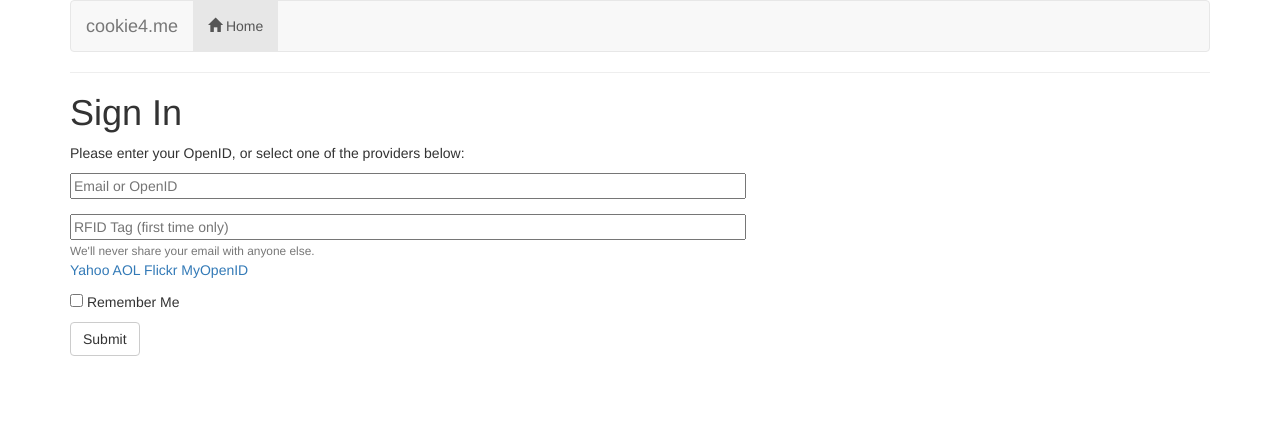
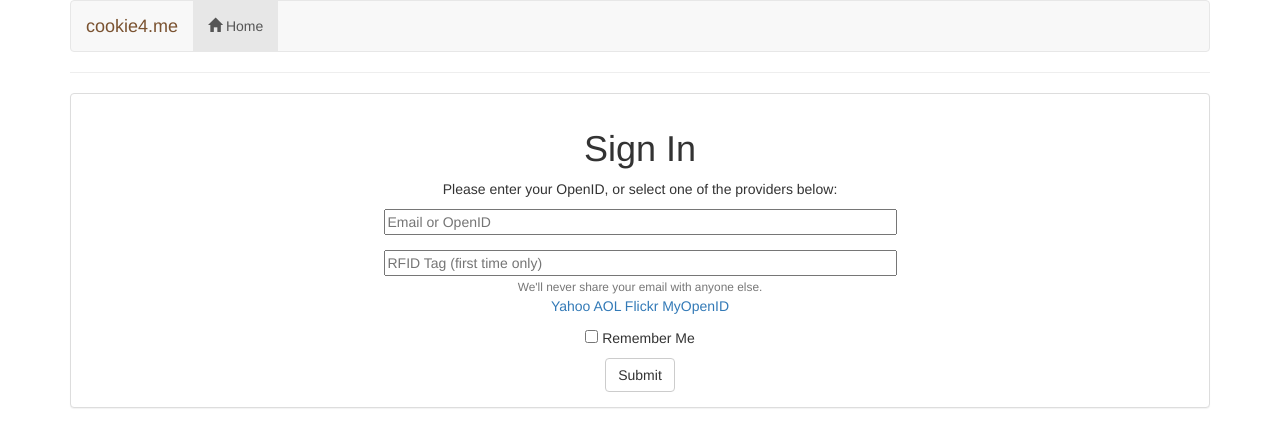
Before and after one commit to PotatoTank/cookie4.me, a Flask app: page /login in a window 1280 px wide. Shown: the top 447 px of the page. Run offline with Flask 2, Linux system fonts and the light colour scheme; parts of the project's set-up code (start-up, migrations or seed data) failed here and were passed over; some libraries are stand-ins or nearby versions.

Commit message:
cleaned up code a bit, added favicon

```diff
--- a/app/templates/base.html
+++ b/app/templates/base.html
@@ -8,13 +8,14 @@
 		<link rel="stylesheet" type="text/css" href="../static/css/bootstrap-social.css">
 		<script src="https://ajax.googleapis.com/ajax/libs/jquery/1.12.0/jquery.min.js"></script>
 		<script src="http://maxcdn.bootstrapcdn.com/bootstrap/3.3.6/js/bootstrap.min.js"></script>
+		<link rel='shortcut icon' href='../static/favicon.ico' type='image/x-icon'/ >
 	</head>
 	<body>
 		<div class="container">
 			<nav class="navbar navbar-default">
 			  <div class="container-fluid">
 				<div class="navbar-header">
-				  <a class="navbar-brand" href="#">cookie4.me</a>
+				  <a class="navbar-brand" href="#"><p style="color:#7a5230">cookie4.me</p></a>
 				</div>
 				<ul class="nav navbar-nav">
 					<li class="active"><a href="{{ url_for('index') }}"><span class="glyphicon glyphicon-home"></span> Home</a></li>
@@ -28,6 +29,7 @@
 				<!--<img src="../static/cookie.png" width="70.3" height="63.75">-->
 				<!--<small><p>how many cookies can <b>you</b> eat?</p></small>-->
 			<!--</div>-->
+			<center>
 			<hr>
 			{% with messages = get_flashed_messages() %}
 			{% if messages %}
@@ -38,6 +40,7 @@
 				</ul>
 			{% endif %}
 			{% endwith %}
+			</center>
 			{% block content %}{% endblock %}
 
 			<!--<script type="text/javascript">
--- a/app/templates/login.html
+++ b/app/templates/login.html
@@ -15,6 +15,8 @@ function set_openid(openid, pr)
 	form.elements['openid'].value = openid
 }
 </script>
+<center>
+<div class="panel panel-default"> <div class="panel-body">
 <h1>Sign In</h1>
 <!--<a class="btn btn-block btn-social btn-yahoo">
     <span class="fa fa-yahoo"></span> Sign in with Yahoo!
@@ -23,10 +25,10 @@ function set_openid(openid, pr)
 	{{ form.hidden_tag() }}
 	<p>
 		Please enter your OpenID, or select one of the providers below:<br>
-		<div class="form-group" placeholder="Enter email or OpenID">
-			{{ form.openid(size=80) }} <br>
+		<div class="form-group">
+			{{ form.openid(size=60) }} <br>
 		</div>
-		{{ form.rfid_tag(size=80) }} <br>
+		{{ form.rfid_tag(size=60) }} <br>
 		<small class="text-muted">We'll never share your email with anyone else.</small>
 		{% for error in form.openid.errors %}
 			<span style="color: red;">[{{ error }}]</span>
@@ -36,6 +38,8 @@ function set_openid(openid, pr)
 		{% endfor %}
 	</p>
 	<p>{{ form.remember_me }} Remember Me</p>
-	<button type="submit" class="btn btn-default">Submit</button>
+	<button type="submit" class="btn btn-default">Submit</button><br>
 </form>
+</center>
+</div></div>
 {% endblock %}
```
Also changed, not shown: app.db, app/static/favicon.ico (added), 6 other files.
